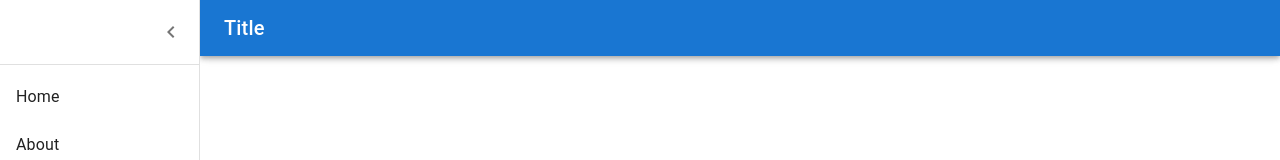
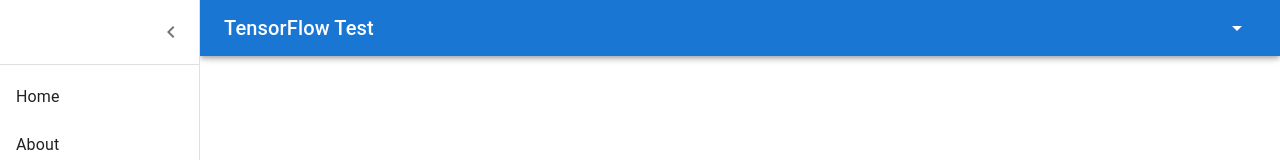
Before and after one commit to zTree/TensorFlowJs, a React (Vite) app: page / in a window 1280 px wide. Shown: the top 160 px of the page. Built offline with nearby package versions, Linux system fonts and the light colour scheme.

Commit message:
add i18n

```diff
--- a/package.json
+++ b/package.json
@@ -14,8 +14,11 @@
     "@emotion/styled": "^11.11.0",
     "@mui/icons-material": "^5.14.3",
     "@mui/material": "^5.14.5",
+    "i18next": "^23.5.1",
+    "i18next-browser-languagedetector": "^7.1.0",
     "react": "^18.2.0",
-    "react-dom": "^18.2.0"
+    "react-dom": "^18.2.0",
+    "react-i18next": "^13.2.2"
   },
   "devDependencies": {
     "@types/react": "^18.2.15",
--- /dev/null
+++ b/src/common/i18n.tsx
@@ -0,0 +1,28 @@
+import LanguageDetector from 'i18next-browser-languagedetector';
+import i18n from "i18next";                     // i18n 的主要模块
+import enTrans from "../locale/en-us.json";
+import zhTrans from "../locale/zh-cn.json";
+import { initReactI18next } from 'react-i18next';
+
+i18n
+.use(LanguageDetector) //嗅探当前浏览器语言
+.use(initReactI18next) //init i18next
+.init({
+  //引入资源文件
+  resources: {
+    en: {
+      translation: enTrans,   // 引入json文件
+    },
+    zh: {
+      translation: zhTrans,
+    },
+  },
+  //选择默认语言，选择内容为上述配置中的key，即en/zh
+  fallbackLng: 'en',
+  debug: false,
+  interpolation: {
+    escapeValue: false, // not needed for react as it escapes by default
+  },
+})
+
+export default i18n;
--- /dev/null
+++ b/src/component/Head.tsx
@@ -0,0 +1,98 @@
+import { memo, useState } from "react";
+import { useTranslation } from 'react-i18next';
+import { styled } from '@mui/material/styles';
+import Toolbar, { ToolbarProps } from '@mui/material/Toolbar';
+import Typography from '@mui/material/Typography';
+import IconButton from '@mui/material/IconButton';
+import MenuIcon from '@mui/icons-material/Menu';
+import { MediaStyles } from "../common/config";
+import { MenuItem, Select, SelectChangeEvent, SelectProps } from "@mui/material";
+
+interface HeadProps {
+  open: boolean;
+  handleDrawerOpen: () => void;
+}
+
+const HeadToolbar = styled(Toolbar, {
+  shouldForwardProp: (prop) => prop !== 'open',
+})<ToolbarProps>(() => ({
+  minHeight: '56px',
+  display: 'flex',
+  flexDirection: 'row',
+  [MediaStyles.isPC]: {
+    minHeight: '56px',
+  },
+}));
+
+const LanguageSelect = styled(Select, {
+  shouldForwardProp: (prop) => prop !== 'open',
+})<SelectProps>(() => ({
+  "&.MuiOutlinedInput-root .MuiOutlinedInput-notchedOutline": {
+    border: 0
+  },
+  "&.MuiOutlinedInput-root .MuiSelect-icon": {
+    color: 'inherit'
+  },
+}));
+
+const LeftDiv = styled('div')({
+  display: 'flex',
+  flexGrow: 1,
+  flexShrink: 0,
+  alignItems: 'center',
+});
+
+const RightDiv = styled('div')({
+  flexGrow: 0,
+  flexShrink: 0,
+  alignItems: 'center',
+});
+
+const Head = memo((props: HeadProps) => {
+  const { open, handleDrawerOpen } = props;
+  const { t, i18n } = useTranslation();
+  const [language, setLanguage] = useState(i18n.language);
+
+  const handleChange = (event: SelectChangeEvent<unknown>) => {
+    const lang = event.target.value as string;
+    setLanguage(lang);
+    i18n.changeLanguage(lang);
+  };
+  return (
+    <HeadToolbar>
+      <LeftDiv>
+        <IconButton
+          color="inherit"
+          aria-label="open drawer"
+          onClick={handleDrawerOpen}
+          edge="start"
+          sx={{ mr: 2, ...(open && { display: 'none' }) }}
+        >
+          <MenuIcon />
+        </IconButton>
+        <Typography variant="h6" noWrap component="div">
+          {t('title')}
+        </Typography>
+      </LeftDiv>
+      <RightDiv>
+        <LanguageSelect
+          labelId="demo-select-small-label"
+          id="demo-select-small"
+          style={{color: 'inherit'}}
+          value={language}
+          label={t('lang.name')}
+          onChange={handleChange}
+          SelectDisplayProps={{style: {border: 0}}}
+        >
+          <MenuItem value={'zh'}>{t('lang.zh')}</MenuItem>
+          <MenuItem value={'en'}>{t('lang.en')}</MenuItem>
+        </LanguageSelect>
+      </RightDiv>
+
+    </HeadToolbar>
+  );
+});
+
+Head.displayName = "Head";
+
+export default Head;
--- /dev/null
+++ b/src/locale/en-us.json
@@ -0,0 +1,8 @@
+{
+  "title": "TensorFlow Test",
+  "lang": {
+    "name": "Language",
+    "zh": "Chinese",
+    "en": "English"
+  }
+}
--- /dev/null
+++ b/src/locale/zh-cn.json
@@ -0,0 +1,8 @@
+{
+  "title": "TensorFlow 测试",
+  "lang": {
+    "name": "语言",
+    "zh": "中文",
+    "en": "英语"
+  }
+}
--- a/src/root/index.tsx
+++ b/src/root/index.tsx
@@ -3,12 +3,9 @@
 import Box from '@mui/material/Box';
 import CssBaseline from '@mui/material/CssBaseline';
 import MuiAppBar, { AppBarProps as MuiAppBarProps } from '@mui/material/AppBar';
-import Toolbar, { ToolbarProps } from '@mui/material/Toolbar';
-import Typography from '@mui/material/Typography';
-import IconButton from '@mui/material/IconButton';
-import MenuIcon from '@mui/icons-material/Menu';
 import { DrawerWidth, MediaStyles } from "../common/config";
-import LeftMenu from "../component/leftMenu";
+import Head from "../component/Head";
+import LeftMenu from "../component/LeftMenu1";
 
 const Main = styled('main', { shouldForwardProp: (prop) => prop !== 'open' })<{
   open?: boolean;
@@ -57,15 +54,6 @@
   }),
 }));
 
-const HeadToolbar = styled(Toolbar, {
-  shouldForwardProp: (prop) => prop !== 'open',
-})<ToolbarProps>(() => ({
-   minHeight: '56px',
-   [MediaStyles.isPC]: {
-     minHeight: '56px',
-  },
-}));
-
 const DrawerHeader = styled('div')(({ theme }) => ({
   display: 'flex',
   alignItems: 'center',
@@ -89,20 +77,7 @@
     <Box sx={{ display: 'flex' }}>
       <CssBaseline />
       <AppBar position="fixed" open={open}>
-        <HeadToolbar>
-          <IconButton
-            color="inherit"
-            aria-label="open drawer"
-            onClick={handleDrawerOpen}
-            edge="start"
-            sx={{ mr: 2, ...(open && { display: 'none' }) }}
-          >
-            <MenuIcon />
-          </IconButton>
-          <Typography variant="h6" noWrap component="div">
-            Title
-          </Typography>
-        </HeadToolbar>
+        <Head open={open} handleDrawerOpen={handleDrawerOpen} />
       </AppBar>
       <Fragment key={'left'}>
         <LeftMenu open={open} handleDrawerClose={handleDrawerClose} />
```
Also changed, not shown: src/main.tsx (+5 -4 lines), src/component/LeftMenu1.tsx (renamed from src/component/leftMenu.tsx), 1 other file (tests, documents, lock files or other folders).
